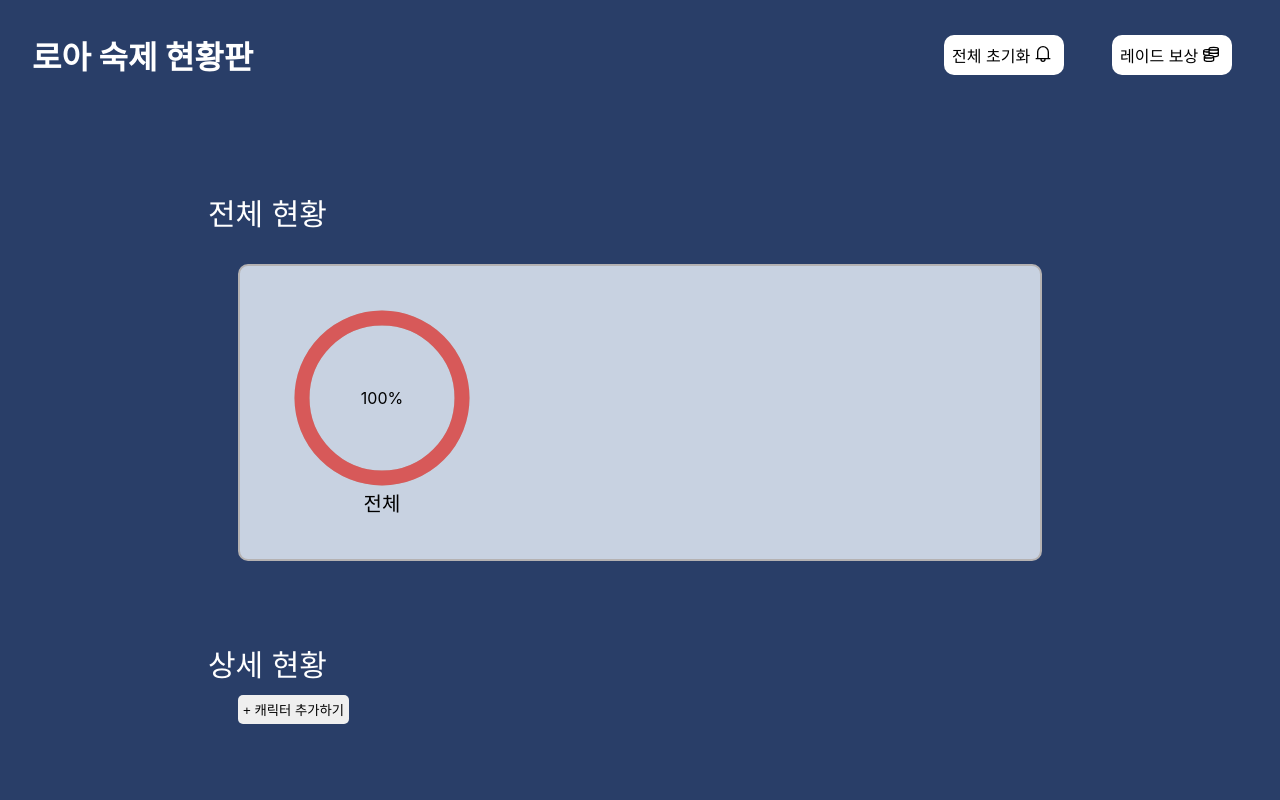
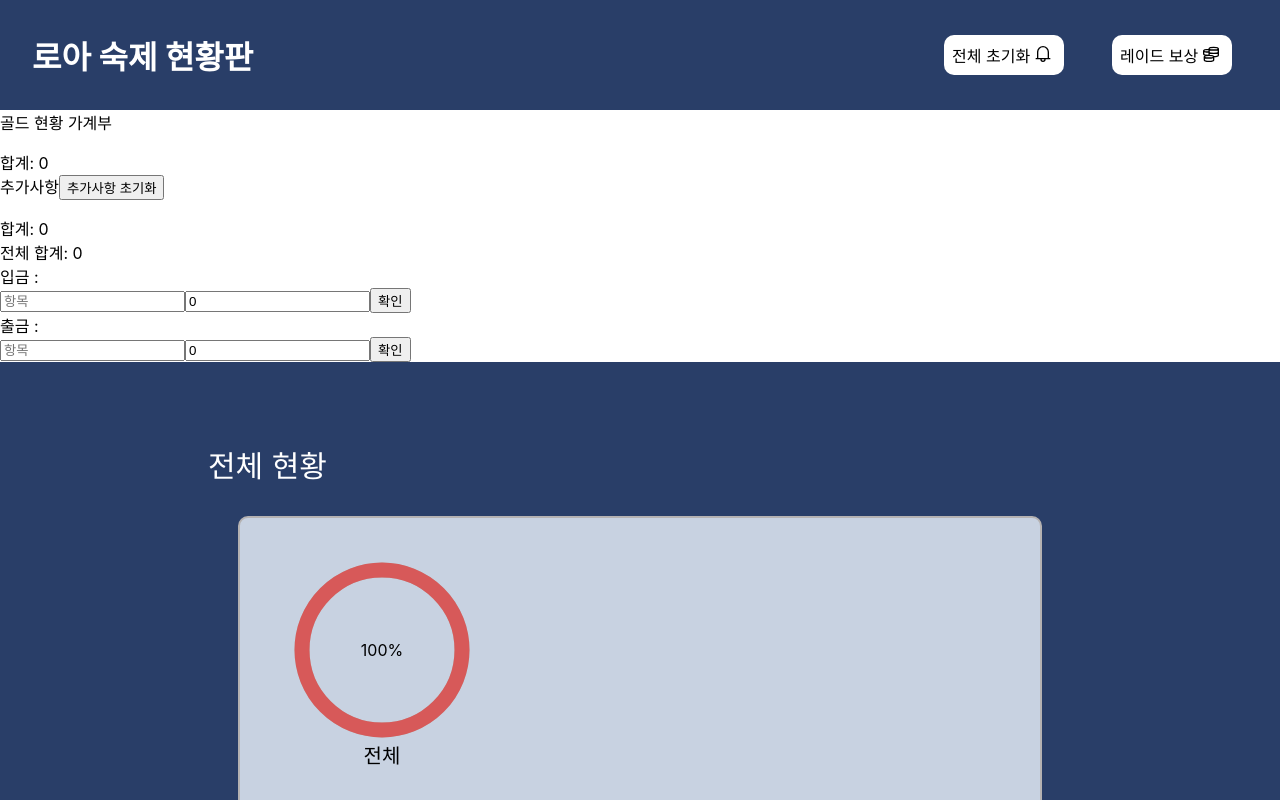
Before and after one commit to KimJaewon3/loa-homework-helper, a React (Create React App) app in the folder client/: page / in a window 1280 px wide. Shown: the top 800 px of the page. Built offline with nearby package versions, Linux system fonts and the light colour scheme.

Commit message:
feat: 가계부 기능 추가

```diff
--- a/client/src/App.tsx
+++ b/client/src/App.tsx
@@ -1,6 +1,7 @@
 import React from 'react';
 import styled from 'styled-components';
 import './App.css';
+import AccountBook from './components/accountBook';
 import Characters from './components/characters';
 import Menu from './components/menu';
 import Monitoring from './components/monitoring';
@@ -18,6 +19,7 @@ function App() {
   return (
     <Wrap>
       <Menu />
+      <AccountBook />
       <section>
         <Monitoring />
         <Characters />
--- /dev/null
+++ b/client/src/components/accountBook.tsx
@@ -0,0 +1,106 @@
+import React, { useEffect, useState } from 'react';
+import styled from 'styled-components';
+import { addAccountBookList, updateAccountBookList } from '../redux/slice/accountBookSlice';
+import { useAppDispatch, useAppSelector } from '../redux/store';
+import AccountBookList, { accGold } from './accountBookList';
+
+const AccountBookDiv = styled.div`
+  background-color: white;
+  li {
+    display: flex;
+  }
+`;
+
+export default function AccountBook() {
+  const dispatch = useAppDispatch();
+  const contents = useAppSelector(state => state.contentsReducer.contents);
+  const accountBook = useAppSelector(state => state.accountBookReducer.accountBook);
+  const [inputValue, setInputValue] = useState({
+    depositHistory: '',
+    depositGold: '0',
+    withdrawHistory: '',
+    withdrawGold: '0',
+  });
+
+  useEffect(() => {
+    contents.map((character, characterIdx) => {
+      let goldSum = 0;
+      if (character.abledReward) {
+        character.content.map(el => {
+          const key = Object.keys(el)[0];
+          if (el[key].isDone) {
+            goldSum += el[key].rewardGold;
+          }
+        });
+      }
+
+      dispatch(updateAccountBookList({
+        history: character.name,
+        gold: goldSum,
+        type: 'character',
+        idx: characterIdx,
+      }));
+    });
+  }, [contents]);
+
+  function handleInputValue(e: React.ChangeEvent<HTMLInputElement>) {
+    setInputValue({
+      ...inputValue,
+      [e.target.name]: e.target.value,
+    });
+  }
+
+  function handleAddAccountList(type: 'deposit' | 'withdraw') {
+    if (type === 'deposit') {
+      dispatch(addAccountBookList({
+        history: inputValue.depositHistory,
+        gold: Number(inputValue.depositGold),
+        type: 'etc',
+      }));
+      setInputValue({
+        ...inputValue,
+        depositHistory: '',
+        depositGold: '0',
+      });
+    } else {
+      dispatch(addAccountBookList({
+        history: inputValue.withdrawHistory,
+        gold: Number(inputValue.withdrawGold) * -1,
+        type: 'etc',
+      }));
+      setInputValue({
+        ...inputValue,
+        withdrawHistory: '',
+        withdrawGold: '0',
+      });
+    }
+  }
+
+  return (
+    <AccountBookDiv>
+      <div>골드 현황 가계부</div>
+
+      <AccountBookList type='character'/>
+      <AccountBookList type='etc'/>
+
+      <div>
+        <span>전체 합계: </span>
+        <span>{accGold(accountBook.character) + accGold(accountBook.etc)}</span>
+      </div>
+
+      <div>
+        <div>입금 : </div>
+        <input name='depositHistory' type='text' placeholder='항목' onChange={e=>handleInputValue(e)} value={inputValue.depositHistory}></input>
+        <input name='depositGold' type='number' placeholder='금액' onChange={e=>handleInputValue(e)} value={inputValue.depositGold}></input>
+        <button onClick={()=>handleAddAccountList('deposit')}>확인</button>
+      </div>
+
+      <div>
+        <div>출금 : </div>
+        <input name='withdrawHistory' type='text' placeholder='항목' onChange={e=>handleInputValue(e)} value={inputValue.withdrawHistory}></input>
+        <input name='withdrawGold' type='number' placeholder='금액' onChange={e=>handleInputValue(e)} value={inputValue.withdrawGold}></input>
+        <button onClick={()=>handleAddAccountList('withdraw')}>확인</button>
+      </div>
+    </AccountBookDiv>
+  )
+}
--- /dev/null
+++ b/client/src/components/accountBookList.tsx
@@ -0,0 +1,65 @@
+import React from 'react';
+import styled from 'styled-components';
+import { bookItem, deleteAccountBookList } from '../redux/slice/accountBookSlice';
+import { useAppDispatch, useAppSelector } from '../redux/store';
+import { BsX } from "react-icons/bs";
+
+const AccountBookListDiv = styled.div`
+
+`;
+
+type AccountBookListProps = {
+  type: 'character' | 'etc';
+}
+
+export function accGold(bookItem: bookItem[]) {
+  return bookItem.reduce((acc, el) => {
+    return acc + el.gold;
+  }, 0);
+}
+
+export default function AccountBookList({ type }: AccountBookListProps) {
+  const dispatch = useAppDispatch();
+  const accountBook = useAppSelector(state => state.accountBookReducer.accountBook);
+
+  function deleteBookEtcItem(idx: number) {
+    dispatch(deleteAccountBookList({
+      type: 'etc',
+      targetIdx: idx,
+    }));
+  }
+
+  function initialBookEtcItem() {
+    for (let i = accountBook.etc.length - 1; i >= 0; i--) {
+      deleteBookEtcItem(i);
+    }
+  }
+
+  return (
+    <AccountBookListDiv>
+      {type === 'etc' && (
+        <div>
+          <span>추가사항</span>
+          <button onClick={initialBookEtcItem}>추가사항 초기화</button>
+        </div>
+      )}
+      <ul>
+        {accountBook[type].map((el, idx) => {
+          return (
+            <li key={idx}>
+              {type === 'etc' && (
+                <BsX size={20} onClick={()=>deleteBookEtcItem(idx)}/>
+              )}
+              <div>{el.history}</div>
+              <div>{el.gold}</div>
+            </li>
+          )
+        })}
+      </ul>
+      <div>
+        <span>합계: </span>
+        <span>{accGold(accountBook[type])}</span>
+      </div>
+    </AccountBookListDiv>
+  )
+}
--- a/client/src/components/characters.tsx
+++ b/client/src/components/characters.tsx
@@ -5,6 +5,7 @@ import { useAppDispatch, useAppSelector } from '../redux/store';
 import { BsX } from "react-icons/bs";
 import Gold from './gold';
 import SumGold from './sumGold';
+import { addAccountBookList, deleteAccountBookList } from '../redux/slice/accountBookSlice';
 
 const CharactersDiv = styled.div`
   > span {
@@ -127,6 +128,11 @@ export default function Characters() {
       name: inpuValue.name,
       level: inpuValue.level,
     }));
+    dispatch(addAccountBookList({
+      type: 'character',
+      history: inpuValue.name,
+      gold: 0,
+    }))
     setIsAddCharacterModalOpen(false);
     setIsAbledInputValue(true);
     setInputValue({
@@ -160,6 +166,10 @@ export default function Characters() {
 
   function handleDeleteCharacter(idx: number) {
     dispatch(deleteCharacter({ idx }));
+    dispatch(deleteAccountBookList({
+      type: 'character',
+      targetIdx: idx,
+    }));
   }
 
   function handleDeleteList(characterIdx: number, raidIdx: number) {
--- a/client/src/data/raidLevel.ts
+++ b/client/src/data/raidLevel.ts
@@ -51,7 +51,7 @@ export const raidLevel: RaidLevel = [
       },
       {
         '하드': {
-          leastLevel: 1445,
+          leastLevel: 1460,
           reward: 4500,
         }
       },
--- /dev/null
+++ b/client/src/redux/slice/accountBookSlice.ts
@@ -0,0 +1,78 @@
+import { createSlice, PayloadAction } from '@reduxjs/toolkit'
+import { RootState } from '../store';
+
+export type bookItem = {
+  history: string;
+  gold: number;
+}
+
+interface AccountBookState {
+  accountBook: {
+    [key: string]: bookItem[];
+    character: bookItem[];
+    etc: bookItem[];
+  }
+}
+
+const initialState: AccountBookState = {
+  accountBook: {
+    character: [],
+    etc: [],
+  },
+};
+
+type AddBookList = {
+  history: string;
+  gold: number;
+  type: 'character' | 'etc',
+}
+
+type UpdateBookList = {
+  history: string;
+  gold: number;
+  idx: number;
+  type: 'character' | 'etc',
+}
+
+type DeleteBookList = {
+  type: 'character' | 'etc',
+  targetIdx: number;
+}
+
+export const accountBookSlice = createSlice({
+  name: 'accountBook',
+  initialState,
+  reducers: {
+    addAccountBookList: (state, action: PayloadAction<AddBookList>) => {
+      const sliced = Object.assign({}, state.accountBook);
+      sliced[action.payload.type].push({
+        history: action.payload.history,
+        gold: action.payload.gold,
+      });
+      state.accountBook = sliced;
+    },
+    updateAccountBookList: (state, action: PayloadAction<UpdateBookList>) => {
+      const sliced = Object.assign({}, state.accountBook);
+      sliced[action.payload.type][action.payload.idx] = {
+        history: action.payload.history,
+        gold: action.payload.gold,
+      }
+      state.accountBook = sliced;
+    },
+    deleteAccountBookList: (state, action: PayloadAction<DeleteBookList>) => {
+      const sliced = Object.assign({}, state.accountBook);
+      sliced[action.payload.type] = sliced[action.payload.type].filter(((_, idx) => {
+        return idx !== action.payload.targetIdx;
+      }));
+      state.accountBook = sliced;
+    },
+  }
+});
+
+export const {
+  addAccountBookList,
+  updateAccountBookList,
+  deleteAccountBookList,
+} = accountBookSlice.actions;
+export const selectAccountBook = (state: RootState) => state.accountBookReducer.accountBook;
+export default accountBookSlice.reducer;
--- a/client/src/redux/slice/contentsSlice.ts
+++ b/client/src/redux/slice/contentsSlice.ts
@@ -1,5 +1,5 @@
 import { createSlice, PayloadAction } from '@reduxjs/toolkit'
-import { RaidInfo, raidLevel } from '../../data/raidLevel';
+import { raidLevel } from '../../data/raidLevel';
 import { RootState } from '../store';
 
 export type RaidList = {
--- a/client/src/redux/store/index.ts
+++ b/client/src/redux/store/index.ts
@@ -12,6 +12,7 @@ import {
 } from 'redux-persist';
 import storage from 'redux-persist/lib/storage';
 import contentsReducer from '../slice/contentsSlice';
+import accountBookReducer from '../slice/accountBookSlice';
 
 const persistConfig = {
   key: 'root',
@@ -21,6 +22,7 @@ const persistConfig = {
 
 const rootReducer = combineReducers({
   contentsReducer,
+  accountBookReducer,
 });
 
 const persistedReducer = persistReducer(persistConfig, rootReducer);
```
